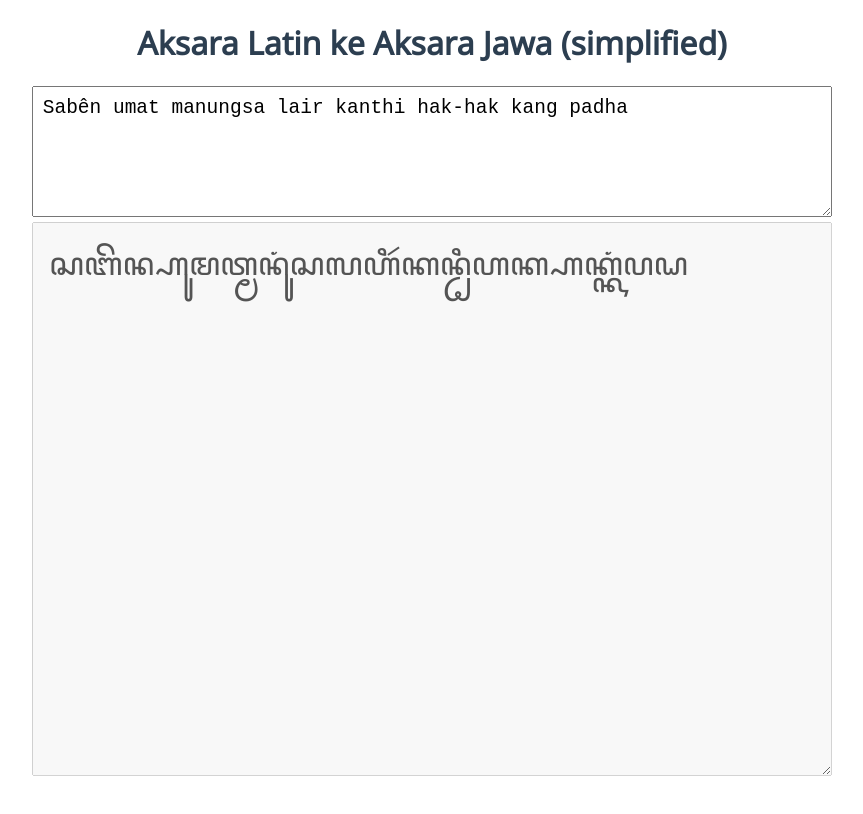
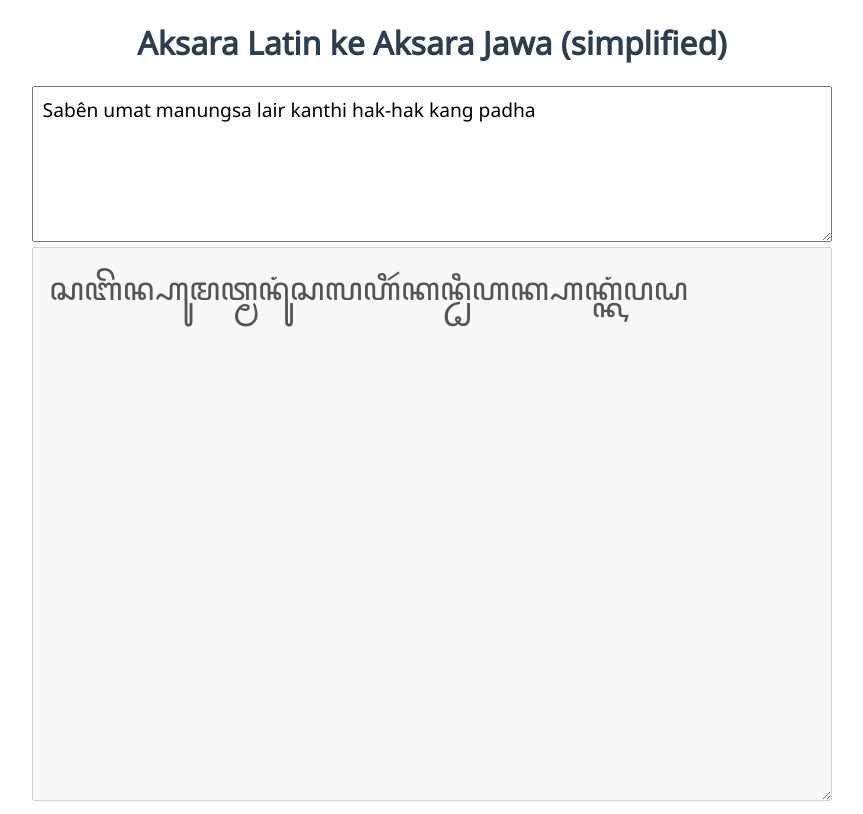
Before and after one commit to stoikal/carakan, a Vue app: page / in a window 1280 px wide. Shown: the whole page, without its empty margins (208-1071 px from the left). Built offline with nearby package versions, Linux system fonts and the light colour scheme.

Commit message:
change font size

```diff
--- a/src/App.vue
+++ b/src/App.vue
@@ -62,6 +62,7 @@ export default Vue.extend({
 }
 
 textarea {
+  font-family: inherit;
   width: 100%;
   max-width: 800px;
   resize: vertical;
@@ -69,7 +70,7 @@ textarea {
 }
 
 #input-text {
-  font-size: 1.5em;
+  font-size: 1.2em;
 }
 
 #output-text {
```
